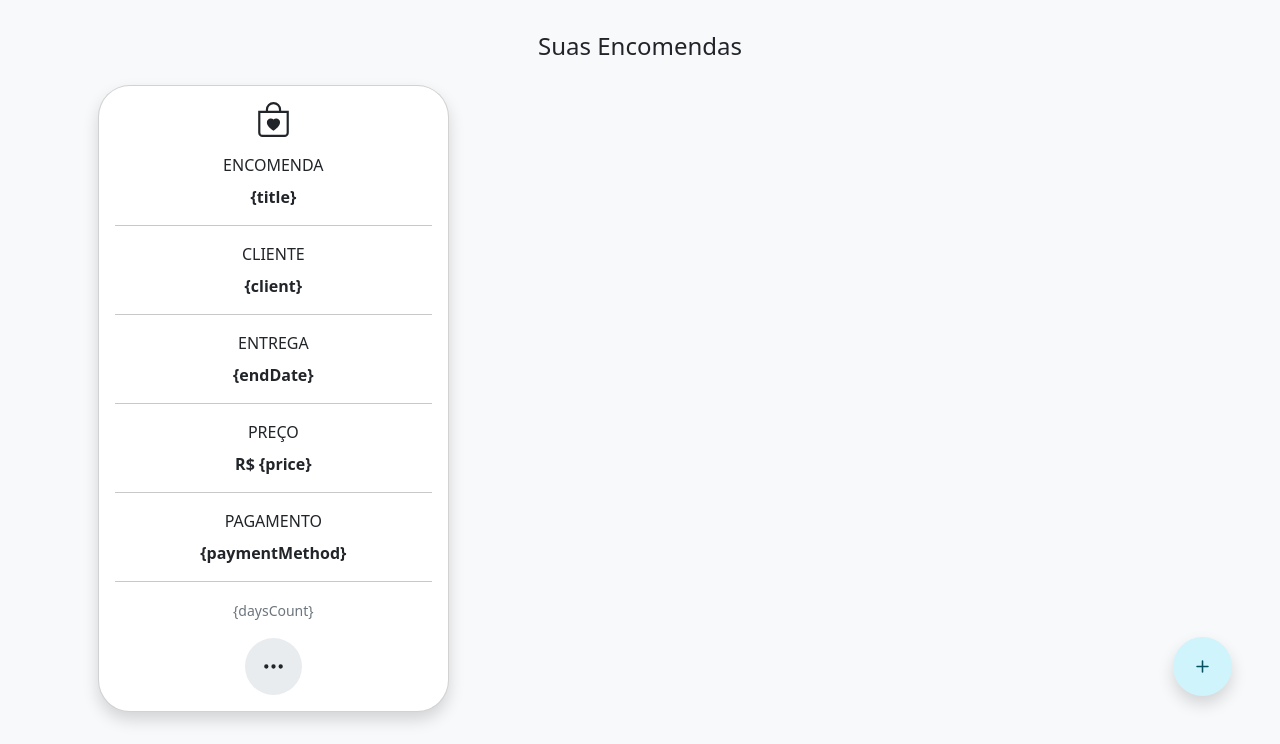
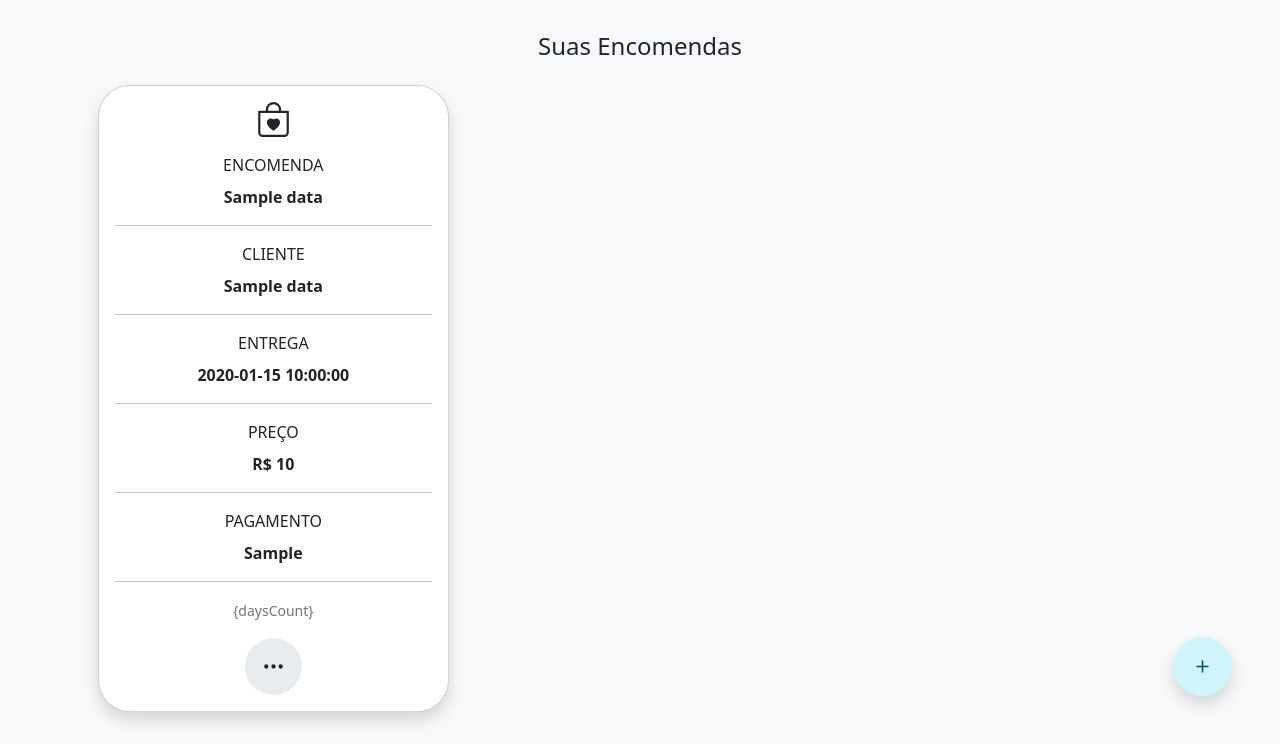
Before and after one commit to gustavoarantesdev/orderApp, a PHP site: template App/Views/index.php in a window 1280 px wide. Shown: the part 56-800 px from the top of the page. Run offline with PHP 8.4, Linux system fonts and the light colour scheme; the template is opened without the code that fills it: most values are stand-ins (such as "Sample title", 1, 10 or a date in 2020); some libraries are stand-ins or nearby versions.

Commit message:
refactor: Ajustado para imprimir os cards

```diff
--- a/App/Views/index.php
+++ b/App/Views/index.php
@@ -6,11 +6,12 @@
                 <h4 class="card-title mb-4 text-center">Suas Encomendas</h4>
                 <div class="row row-cols-1 row-cols-md-3 g-3">
 
-                    <!-- Card do pedido -->
-                    <div class="col">
+                    <?php foreach ($data as $order) { ?>
+                        <!-- Card encomenda -->
+                        <div class="col ">
                             <div class="card rounded-5 shadow">
                                 <div class="card-body text-center">
-                                <p hidden>{id}</p>
+                                    <p hidden><?= $order->order_id ?></p>
 
                                     <div class="mb-3">
                                         <svg xmlns="http://www.w3.org/2000/svg" width="35" height="35" fill="currentColor" class="bi bi-bag-heart" viewBox="0 0 16 16">
@@ -19,28 +20,29 @@
                                     </div>
 
                                     <p class="card-title">ENCOMENDA</p>
-                                <p class="card-text"><strong>{title}</strong></p>
+                                    <p class="card-text"><strong><?= $order->order_title ?></strong></p>
                                     <hr>
 
                                     <p class="card-title">CLIENTE</p>
-                                <p class="card-text"><strong>{client}</strong></p>
+                                    <p class="card-text"><strong><?= $order->client_name ?></strong></p>
                                     <hr>
 
                                     <p class="card-title">ENTREGA</p>
-                                <p class="card-text"><strong>{endDate}</strong></p>
+                                    <p class="card-text"><strong><?= $order->completion_date ?></strong></p>
                                     <hr>
 
                                     <p class="card-title">PREÇO</p>
-                                <p class="card-text"><strong>R$ {price}</strong></p>
+                                    <p class="card-text"><strong><?= 'R$ ' . $order->order_price ?></strong></p>
                                     <hr>
 
                                     <p class="card-title">PAGAMENTO</p>
-                                <p class="card-text"><strong>{paymentMethod}</strong></p>
+                                    <p class="card-text"><strong><?= $order->payment_method ?></strong></p>
                                     <hr>
 
                                     <p class="card-text text-secondary"><small>{daysCount}</small></p>
 
-                                <button class="btn bg-body-secondary p-3 lh-1 rounded-5" type="button" onclick="window.location='index.php?class=OrderFormUpdate&method=update&id={id}'">
+                                    <!-- Botão editar encomenda -->
+                                    <button class="btn bg-body-secondary p-3 lh-1 rounded-5" type="button" onclick="window.location='<?= BASE_URL ?>/edit/<?= $order->order_id ?>'">
                                         <svg xmlns="http://www.w3.org/2000/svg" width="23" height="23" fill="currentColor" class="bi bi-three-dots" viewBox="0 0 16 16">
                                             <path d="M3 9.5a1.5 1.5 0 1 1 0-3 1.5 1.5 0 0 1 0 3m5 0a1.5 1.5 0 1 1 0-3 1.5 1.5 0 0 1 0 3m5 0a1.5 1.5 0 1 1 0-3 1.5 1.5 0 0 1 0 3" />
                                         </svg>
@@ -48,10 +50,12 @@
                                 </div>
                             </div>
                         </div>
+                    <?php } ?>
                 </div>
             </div>
 
             <div class="position-fixed bottom-0 end-0 m-5">
+                <!-- Botão nova encomenda -->
                 <button class="btn bg-info-subtle text-info-emphasis rounded-5 p-3 lh-1 shadow" type="button" onclick="window.location='/orderApp/create'" alt="Nova encomenda">
                     <svg xmlns="http://www.w3.org/2000/svg" width="25" height="25" fill="currentColor" class="bi bi-plus" viewBox="0 0 16 16">
                         <path d="M8 4a.5.5 0 0 1 .5.5v3h3a.5.5 0 0 1 0 1h-3v3a.5.5 0 0 1-1 0v-3h-3a.5.5 0 0 1 0-1h3v-3A.5.5 0 0 1 8 4" />
```
Lines whose indentation alone changed are shown as unchanged.
